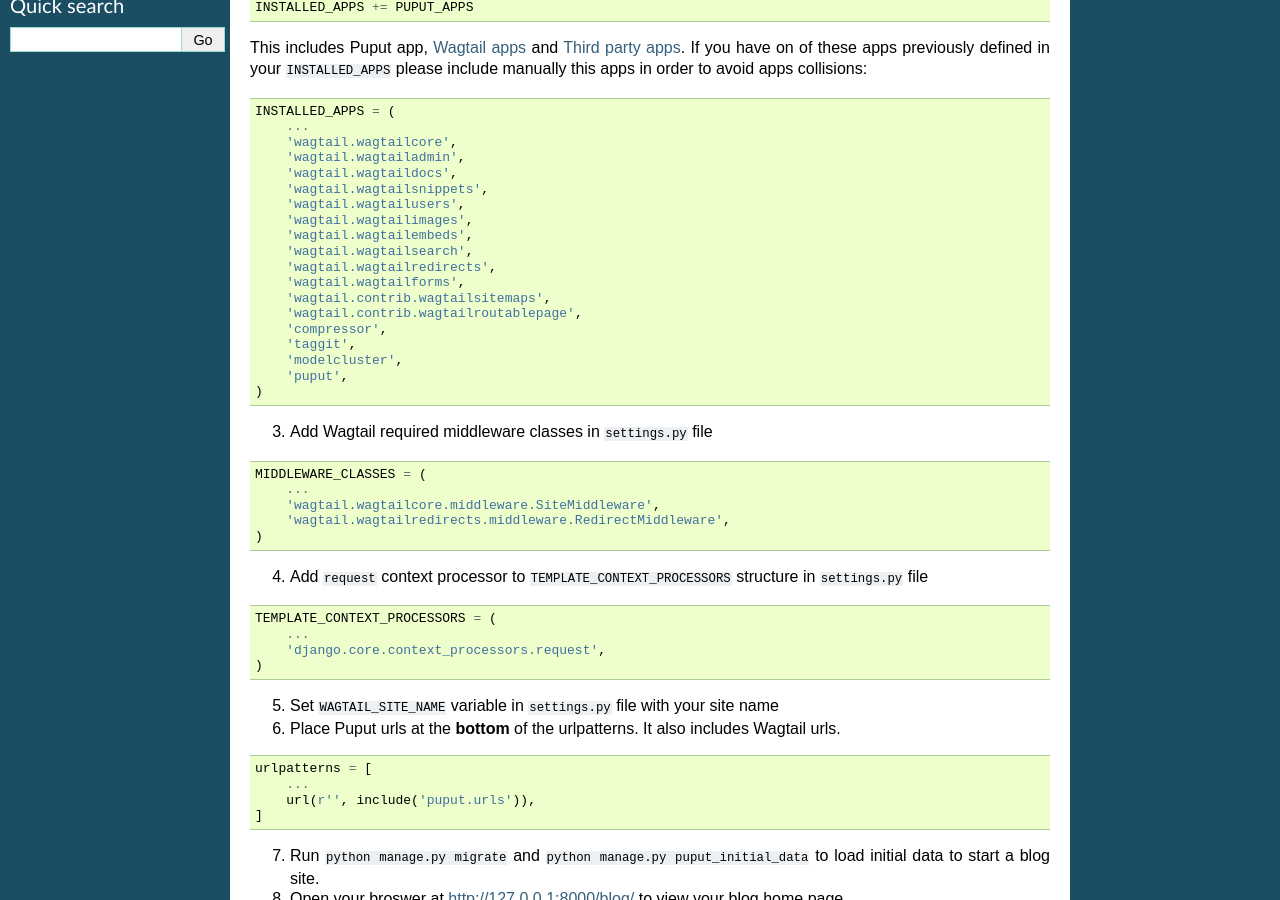
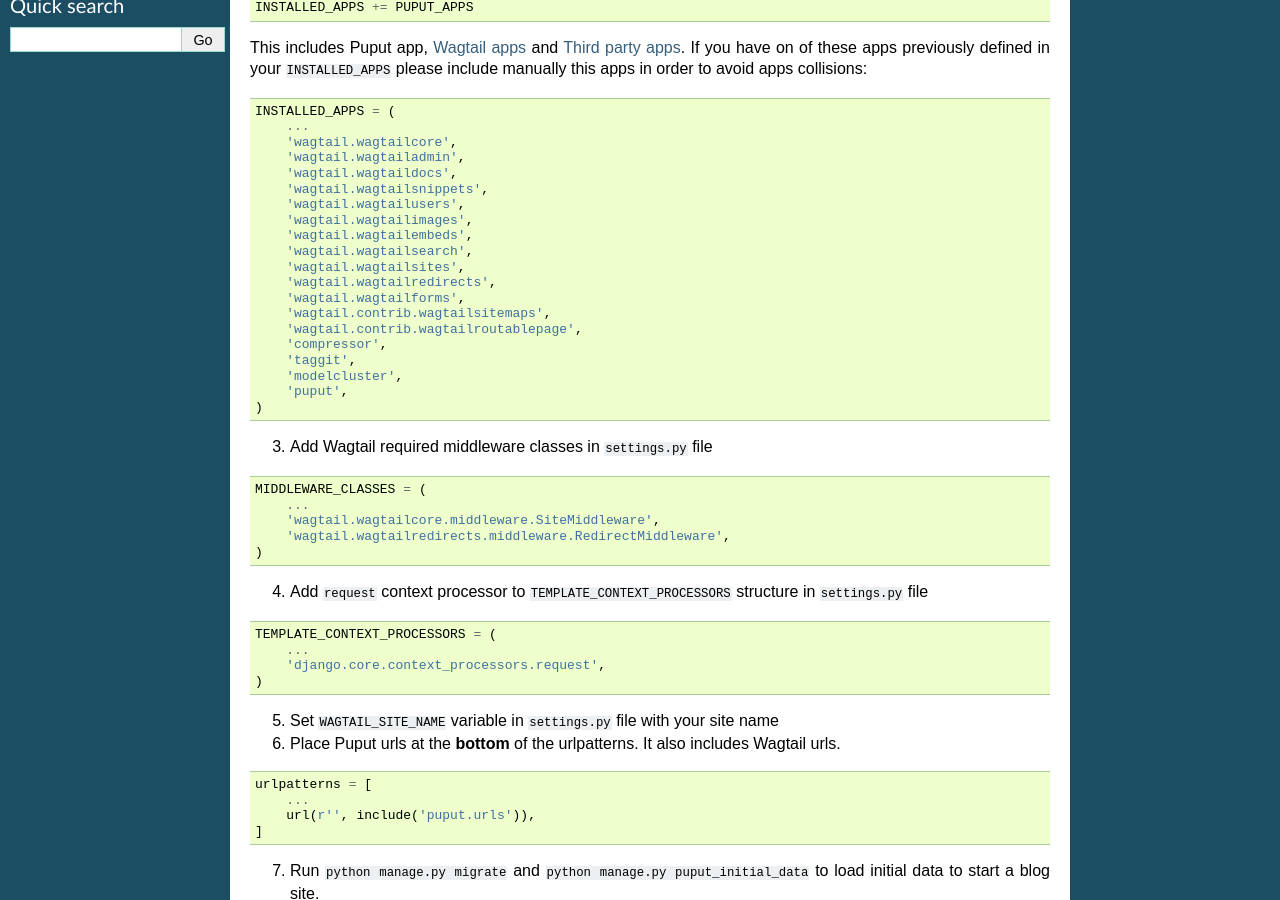
Before and after one commit to APSL/puput, a Sphinx documentation site: the page built from docs/setup.rst, in a window 1280 px wide and 900 px high, scrolled down 305 px. Built offline with Sphinx 7.4.7, drawn with Linux system fonts in a browser that asks for light colours.

Commit message:
Add wagtail.wagtailsites to PUPUT_APPS

```diff
--- a/README.rst
+++ b/README.rst
@@ -60,6 +60,7 @@
         'wagtail.wagtailimages',
         'wagtail.wagtailembeds',
         'wagtail.wagtailsearch',
+        'wagtail.wagtailsites',
         'wagtail.wagtailredirects',
         'wagtail.wagtailforms',
         'wagtail.contrib.wagtailsitemaps',
--- a/docs/setup.rst
+++ b/docs/setup.rst
@@ -33,6 +33,7 @@
         'wagtail.wagtailimages',
         'wagtail.wagtailembeds',
         'wagtail.wagtailsearch',
+        'wagtail.wagtailsites',
         'wagtail.wagtailredirects',
         'wagtail.wagtailforms',
         'wagtail.contrib.wagtailsitemaps',
--- a/puput/__init__.py
+++ b/puput/__init__.py
@@ -14,6 +14,7 @@
     'wagtail.wagtailimages',
     'wagtail.wagtailembeds',
     'wagtail.wagtailsearch',
+    'wagtail.wagtailsites',
     'wagtail.wagtailredirects',
     'wagtail.wagtailforms',
     'wagtail.contrib.wagtailsitemaps',
```
